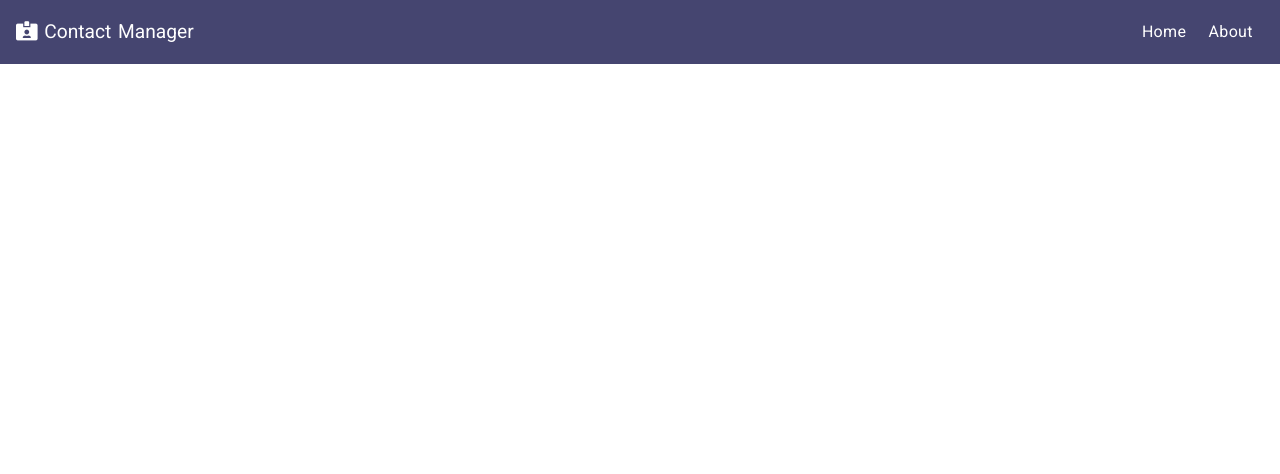
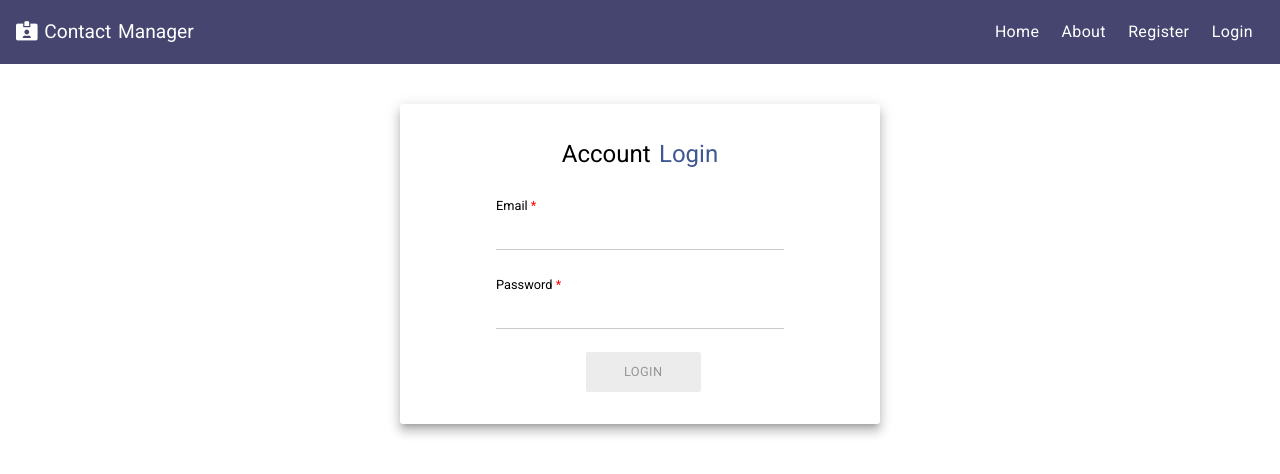
Before and after one commit to shanialmog/contact-manager, a React (Create React App) app in the folder client/: page /login in a window 1280 px wide. Shown: the top 474 px of the page. Built offline with nearby package versions, Linux system fonts and the light colour scheme.

Commit message:
add register and login pages

```diff
--- a/client/src/App.css
+++ b/client/src/App.css
@@ -31,6 +31,7 @@ body {
 
 h1 {
   font-size: 1.2rem;
+  font-weight: 400;
 }
 
 .about-cont h1 {
@@ -89,7 +90,7 @@ nav a {
 }
 
 .container {
-  padding: 2rem 1rem;
+  padding: 0.5rem 1rem;
   max-width: 1100px;
   margin: auto;
   overflow: hidden;
@@ -252,7 +253,7 @@ input[type=submit]:disabled {
   flex-direction: column;
   border-radius: 3px;
   padding: 2em 6em;
-  margin: auto;
+  margin: 1em auto;
   width: 30em;
   box-shadow: 0 8px 10px 1px rgba(0, 0, 0, 0.14), 0 3px 14px 2px rgba(0, 0, 0, 0.12), 0 5px 5px -3px rgba(0, 0, 0, 0.2);
   height: 35em;
@@ -352,6 +353,10 @@ input[type="radio"]:last-child{
   font-weight: 300;
 }
 
+.form-login {
+  height: 20em;
+}
+
 /* Animation */
 .item-enter {
   opacity: 0;
--- a/client/src/App.js
+++ b/client/src/App.js
@@ -7,6 +7,7 @@ import Navbar from './components/layout/NavBar'
 import Home from './components/pages/Home'
 import About from './components/pages/About'
 import Register from './components/auth/Register'
+import Login from './components/auth/Login'
 import ContactForm from './components/contacts/ContactForm'
 
 const App = () => {
@@ -21,6 +22,7 @@ const App = () => {
                 <Route exact path='/' component={Home} />
                 <Route exact path='/about' component={About} />
                 <Route exact path='/register' component={Register} />
+                <Route exact path='/login' component={Login} />
                 <Route exact path='/add-contact' component={ContactForm} />
                 <Route exact path='/edit-contact/:id' component={ContactForm} />
               </Switch>
--- a/client/src/components/auth/Login/index.js
+++ b/client/src/components/auth/Login/index.js
@@ -0,0 +1,45 @@
+import { Fragment, useState } from 'react'
+
+const Login = () => {
+    const [user, setUser] = useState({
+        email: '',
+        password: '',
+    })
+
+    const { email, password } = user
+
+    const onChange = (e) => {
+        const { name, value } = e.target
+        setUser({ ...user, [name]: value })
+    }
+
+    const onSubmit = (e) => {
+        e.preventDefault()
+        console.log("register submit")
+    }
+
+    const submitDisabled = (email.length > 0 && password.length > 0) ? false : true
+
+    return (
+        <Fragment>
+            <form onSubmit={onSubmit} className="form-container form-login">
+                <h2>
+                    Account <span className="text-form">Login</span>
+                </h2>
+                <div className="form-group">
+                    <label htmlFor="email" className="control-label required" >Email</label>
+                    <input type="email" name="email" value={email} onChange={onChange} />
+                </div>
+                <div className="form-group">
+                    <label htmlFor="password" className="control-label required" >Password</label>
+                    <input type="password" name="password" value={password} onChange={onChange} />
+                </div>
+                <div className="center">
+                    <input className="btn btn-success" type="submit" value="LOGIN" disabled={submitDisabled} />
+                </div>
+            </form>
+        </Fragment>
+    )
+}
+
+export default Login
--- a/client/src/components/auth/Register/index.js
+++ b/client/src/components/auth/Register/index.js
@@ -20,30 +20,32 @@ const Register = () => {
         console.log("register submit")
     }
 
+    const submitDisabled = (name.length > 0 && email.length > 0 && password.length > 0 && password2.length > 0 && password === password2) ? false : true
+
     return (
         <Fragment>
             <form onSubmit={onSubmit} className="form-container">
-            <h2>
-                Account <span className="text-form">Register</span>
-            </h2>
+                <h2>
+                    Account <span className="text-form">Register</span>
+                </h2>
                 <div className="form-group">
-                    <label htmlFor="name" className="control-label">Name</label>
+                    <label htmlFor="name" className="control-label required" >Name</label>
                     <input type="text" name="name" value={name} onChange={onChange} />
                 </div>
                 <div className="form-group">
-                    <label htmlFor="email" className="control-label">Email</label>
+                    <label htmlFor="email" className="control-label required" >Email</label>
                     <input type="email" name="email" value={email} onChange={onChange} />
                 </div>
                 <div className="form-group">
-                    <label htmlFor="password" className="control-label">Password</label>
+                    <label htmlFor="password" className="control-label required" >Password</label>
                     <input type="password" name="password" value={password} onChange={onChange} />
                 </div>
                 <div className="form-group">
-                    <label htmlFor="password2" className="control-label">Confirm Password</label>
+                    <label htmlFor="password2" className="control-label required" >Confirm Password</label>
                     <input type="password" name="password2" value={password2} onChange={onChange} />
                 </div>
                 <div className="center">
-                <button type="submit" className="btn btn-success">REGISTER</button>
+                <input className="btn btn-success" type="submit" value="REGISTER" disabled={submitDisabled} />
                 </div>
             </form>
         </Fragment>
--- a/client/src/components/layout/NavBar/index.js
+++ b/client/src/components/layout/NavBar/index.js
@@ -13,6 +13,12 @@ const Navbar = ({ title, icon }) => {
                 </li>
                 <li>
                     <Link to="/about">About</Link>
+                </li>
+                <li>
+                    <Link to="/register">Register</Link>
+                </li>
+                <li>
+                    <Link to="/login">Login</Link>
                 </li>
             </ul>
         </nav>
```
